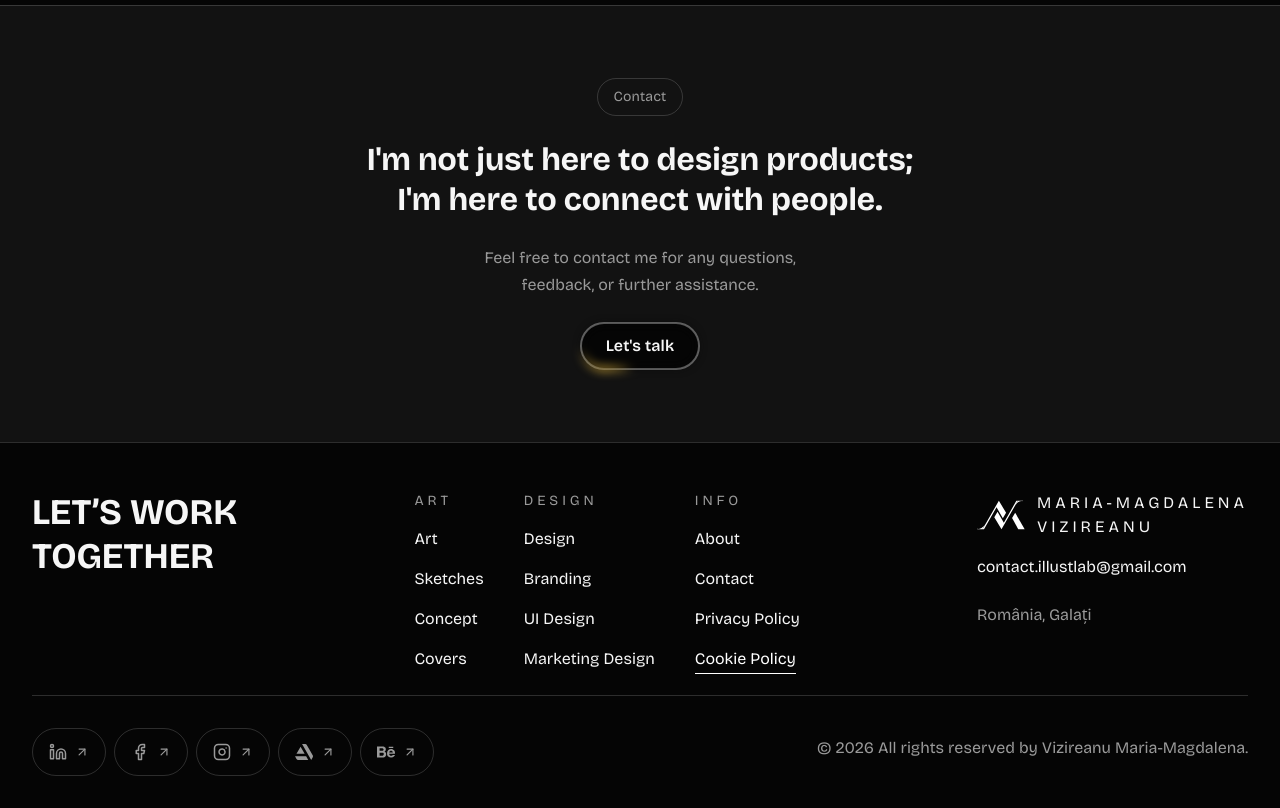
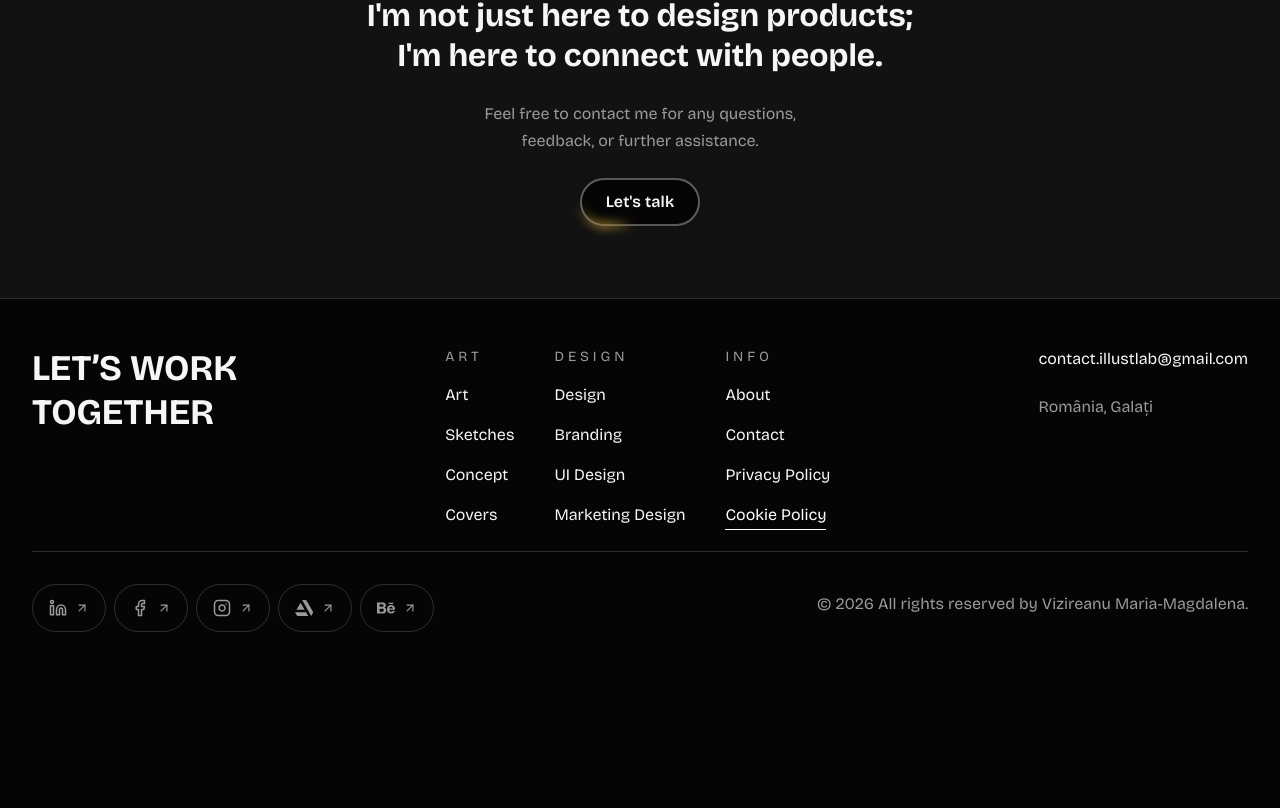
Before and after one commit to contactillustlab-netizen/maria-magdalena-portfolio, a React (Vite) app: page /cookies in a window 1280 px wide. Shown: the part 1759-2567 px from the top of the page. After the commit the page ends 2423 px from the top, so only its background shows below. Built offline with nearby package versions, Linux system fonts and the light colour scheme.

Commit message:
Remove footer brand lockup, match Cookie Policy width to Privacy Policy
- Drop the logo + name block above the email in the footer
- Add the wide layout to Cookie Policy so it matches Privacy Policy's full-grid width

```diff
--- a/src/components/Footer.jsx
+++ b/src/components/Footer.jsx
@@ -66,10 +66,6 @@ function Footer() {
           </nav>
         </div>
         <div className="site-footer__contact">
-          <div className="site-footer__brand">
-            <img src="/images/logos/mm-mark-white.svg" alt="" className="site-footer__brand-mark" />
-            <span className="site-footer__brand-name">Maria-Magdalena<br />Vizireanu</span>
-          </div>
           <a href="mailto:contact.illustlab@gmail.com">contact.illustlab@gmail.com</a>
           <p>România, Galați</p>
         </div>
--- a/src/pages/CookiesPage.jsx
+++ b/src/pages/CookiesPage.jsx
@@ -6,6 +6,7 @@ function CookiesPage() {
       eyebrow="Legal"
       title="Cookie Policy"
       updated="August 2026"
+      wide
       intro="This site doesn’t set any cookies by default. The only thing that turns on is Google Analytics, and only if you accept it in the cookie banner."
       sections={[
         {
--- a/src/styles/global.css
+++ b/src/styles/global.css
@@ -827,10 +827,6 @@ body[data-theme="design"] .about-page__tool-logo--chatgpt { filter: brightness(0
 .site-footer__links a.active { color: var(--color-contrast); }
 .site-footer__links a:focus-visible { outline: 2px solid var(--color-contrast); outline-offset: 4px; border-radius: 2px; }
 .site-footer__contact { display: flex; flex-direction: column; gap: .5rem; color: var(--color-muted); }
-.site-footer__brand { display: flex; align-items: center; gap: .75rem; margin-bottom: .5rem; }
-.site-footer__brand-mark { width: 48px; height: 48px; object-fit: contain; flex-shrink: 0; transition: filter var(--transition); }
-body[data-theme="design"] .site-footer__brand-mark { filter: brightness(0); }
-.site-footer__brand-name { font-family: var(--font-family-primary); font-weight: 400; text-transform: uppercase; letter-spacing: 4px; font-size: var(--text-title-md); line-height: var(--leading-title-md); color: var(--color-text); }
 .site-footer__contact a { position: relative; color: var(--color-text); width: fit-content; transition: color var(--transition); }
 .site-footer__contact a:hover { color: var(--color-contrast); }
 .site-footer__contact a:active { color: #cfcfcf; }
```
